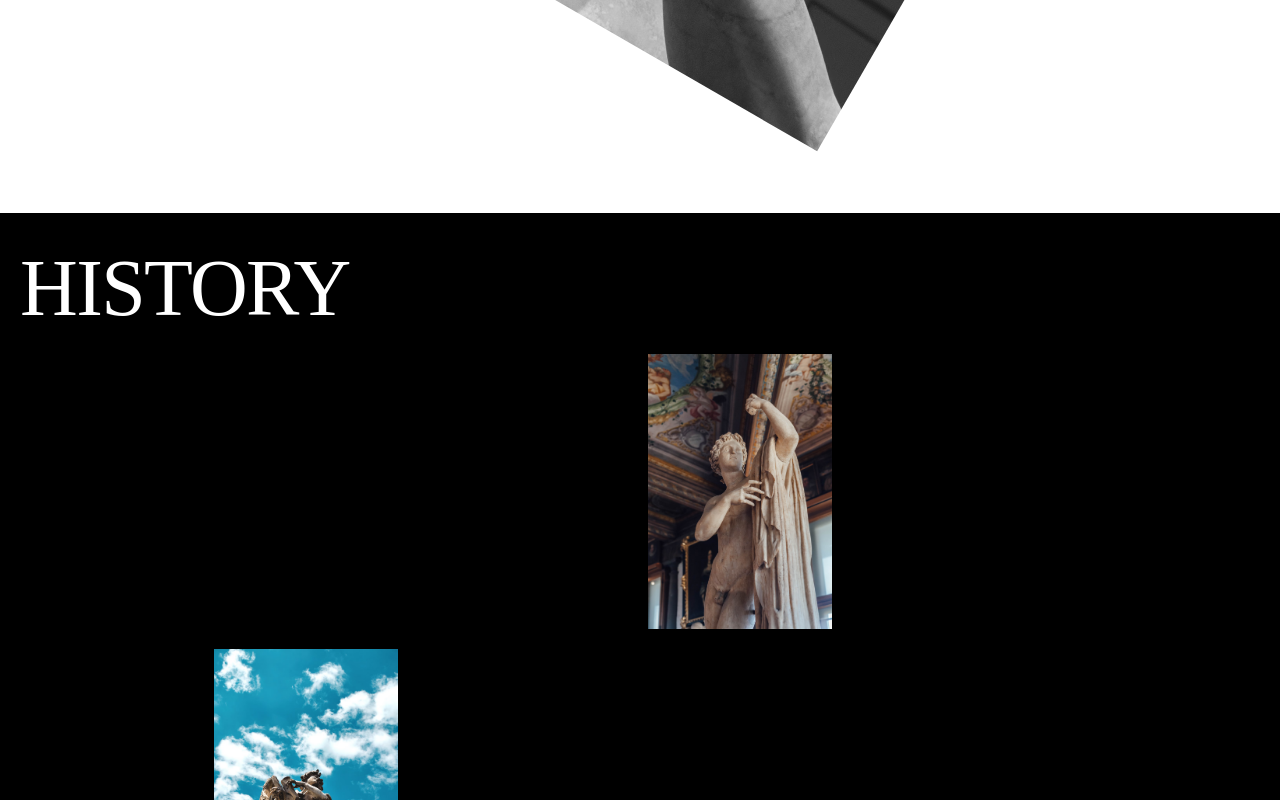
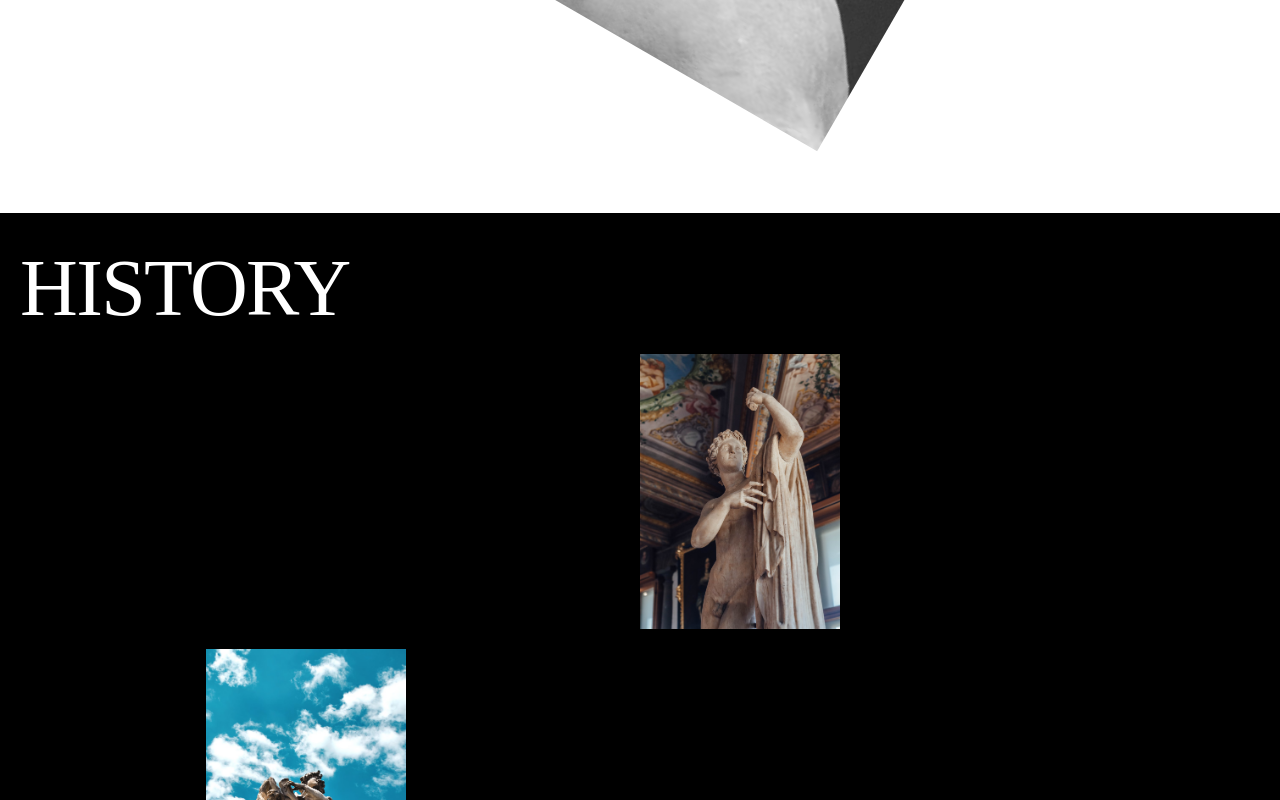
Before and after one commit to ALauraOliva/gsap-scroll-animation, a plain HTML site: page index.html in a window 1280 px wide. Shown: the part 2142-2942 px from the top of the page. Drawn offline with nearby package versions, Linux system fonts and the light colour scheme; a web font is replaced by a local one.

Commit message:
detail-imgs

```diff
--- a/styles.css
+++ b/styles.css
@@ -36,7 +36,8 @@ p {
 img {
   width: 100%;
   height: 100%;
-  object-fit: contain;
+  object-fit: cover;
+  object-position: right 40%;
 }
 
 .logo {
```
Also changed, not shown: img-3.avif.
